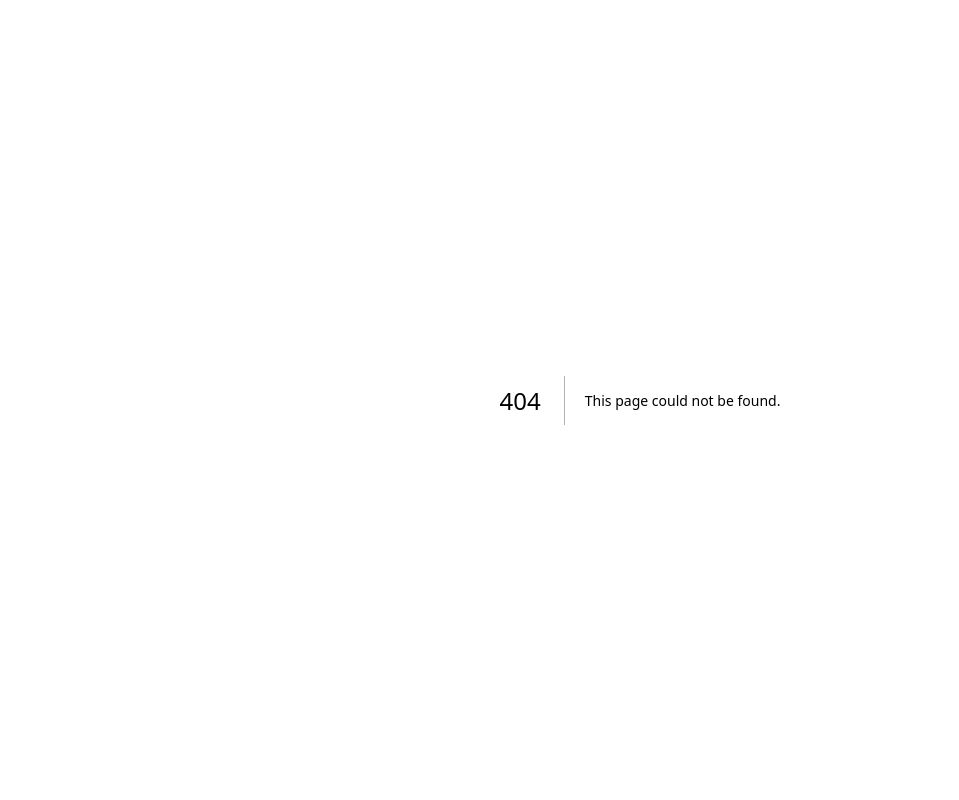
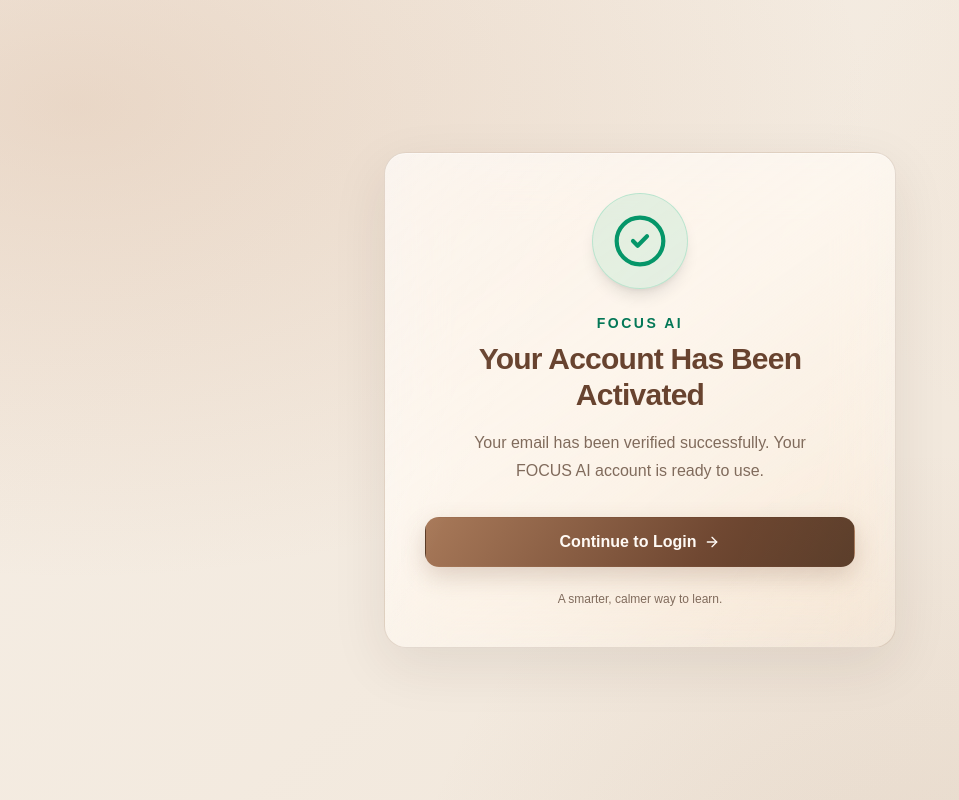
Before and after one commit to Ghost7448/FOCUS-AI, a Next.js app: page /account-activated in a window 1280 px wide. Before the commit this address had no page. Shown: the whole page, without its empty margins (0-959 px from the left). Built offline with nearby package versions, Linux system fonts and the light colour scheme.

Commit message:
Add branded account activation confirmation page

```diff
--- /dev/null
+++ b/app/account-activated/page.tsx
@@ -0,0 +1,48 @@
+import Link from "next/link";
+import { CheckCircle2, ArrowRight, ShieldCheck } from "lucide-react";
+
+export default function AccountActivatedPage({
+  searchParams
+}: {
+  searchParams: { status?: string };
+}) {
+  const invalid = searchParams.status === "invalid";
+
+  return (
+    <main className="container flex min-h-screen items-center justify-center py-12">
+      <section className="card w-full max-w-lg p-8 text-center sm:p-10">
+        <div className="mx-auto mb-6 grid h-24 w-24 place-items-center rounded-full border border-emerald-500/20 bg-emerald-500/10 shadow-lg">
+          {invalid ? (
+            <ShieldCheck className="h-12 w-12 text-amber-700" strokeWidth={1.8} />
+          ) : (
+            <CheckCircle2 className="h-14 w-14 text-emerald-600" strokeWidth={1.8} />
+          )}
+        </div>
+
+        {invalid ? (
+          <>
+            <p className="mb-2 text-sm font-bold uppercase tracking-[.18em] text-amber-800">FOCUS AI</p>
+            <h1 className="text-3xl font-extrabold tracking-tight text-brand-900">Verification link expired</h1>
+            <p className="mx-auto mt-4 max-w-sm leading-7 muted">
+              This verification link is invalid or has expired. You can request a new verification email from the login page.
+            </p>
+          </>
+        ) : (
+          <>
+            <p className="mb-2 text-sm font-bold uppercase tracking-[.18em] text-emerald-700">FOCUS AI</p>
+            <h1 className="text-3xl font-extrabold tracking-tight text-brand-900">Your Account Has Been Activated</h1>
+            <p className="mx-auto mt-4 max-w-sm leading-7 muted">
+              Your email has been verified successfully. Your FOCUS AI account is ready to use.
+            </p>
+          </>
+        )}
+
+        <Link href="/login" className="btn btn-primary mt-8 w-full">
+          {invalid ? "Back to Login" : "Continue to Login"}
+          <ArrowRight className="h-4 w-4" />
+        </Link>
+        <p className="mt-6 text-xs muted">A smarter, calmer way to learn.</p>
+      </section>
+    </main>
+  );
+}
```
